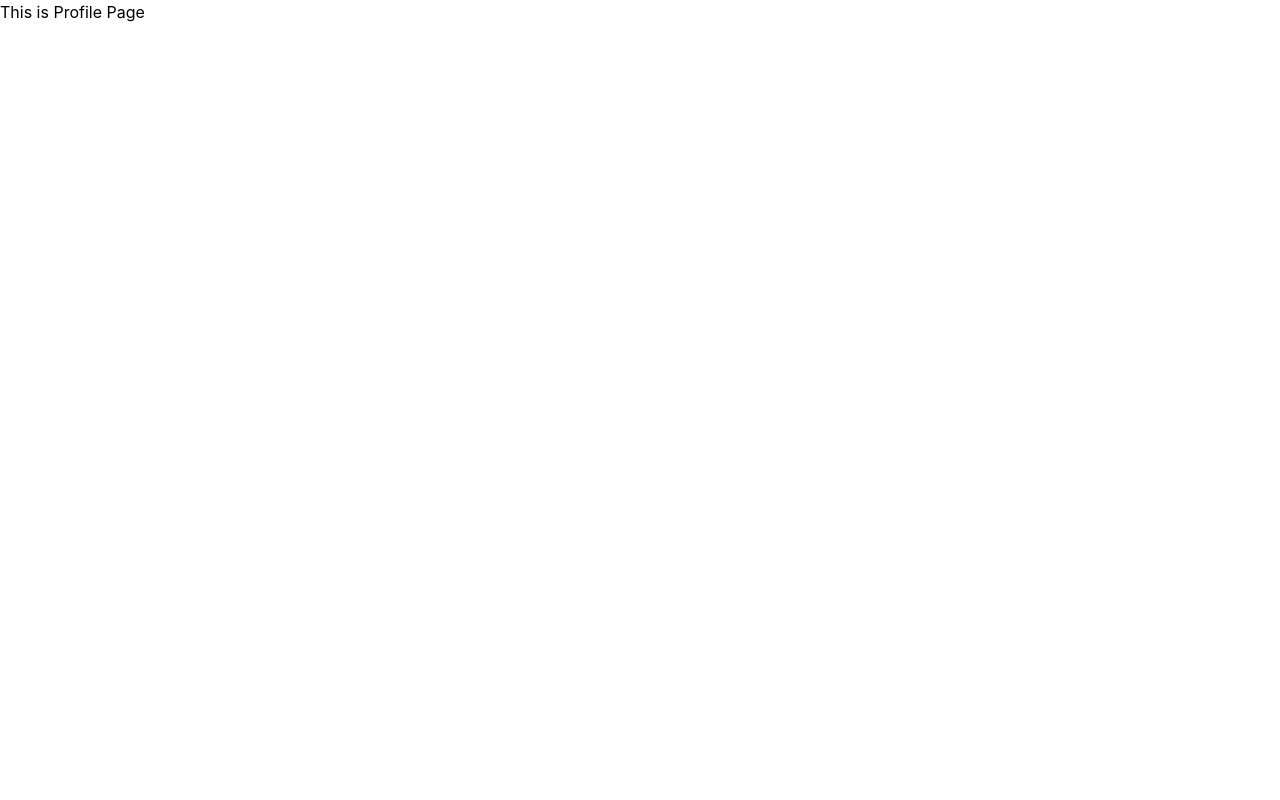
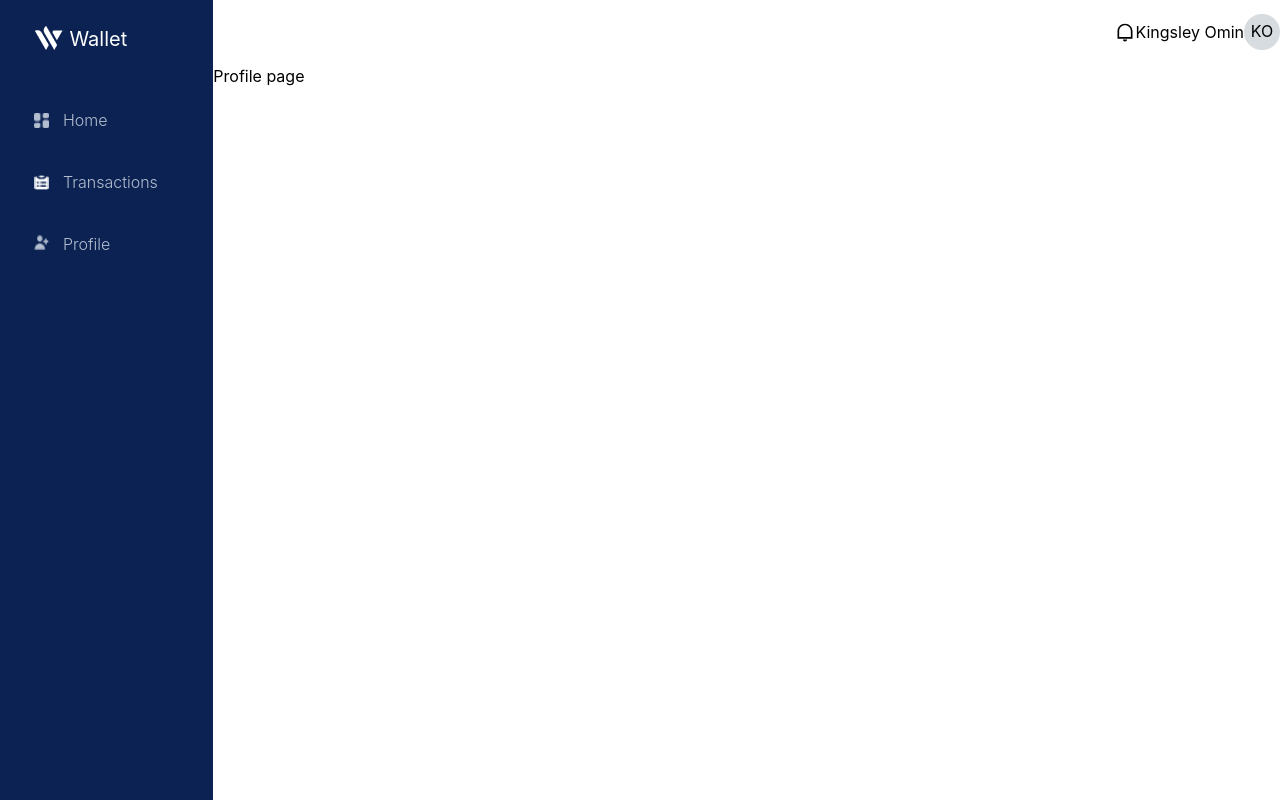
Before and after one commit to cddunni/wallet-system-V1, a Next.js app: page /dashboard/profile in a window 1280 px wide. Built offline with nearby package versions, Linux system fonts and the light colour scheme.

Commit message:
fixed profile dashboard

```diff
--- a/pages/dashboard/profile.js
+++ b/pages/dashboard/profile.js
@@ -1,8 +1,12 @@
 import React from 'react'
+import DashboardLayout from '../../components/DashboardLayout'
 
 const Profile = () => {
   return (
-    <div>This is Profile Page</div>
+  <DashboardLayout>
+  <p>Profile page</p>
+  </DashboardLayout>
+
   )
 }
 
```
